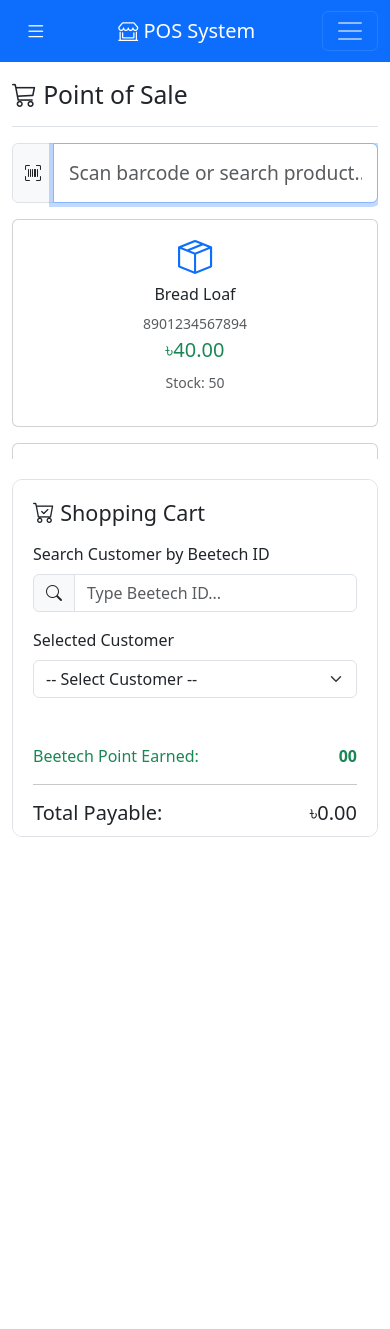
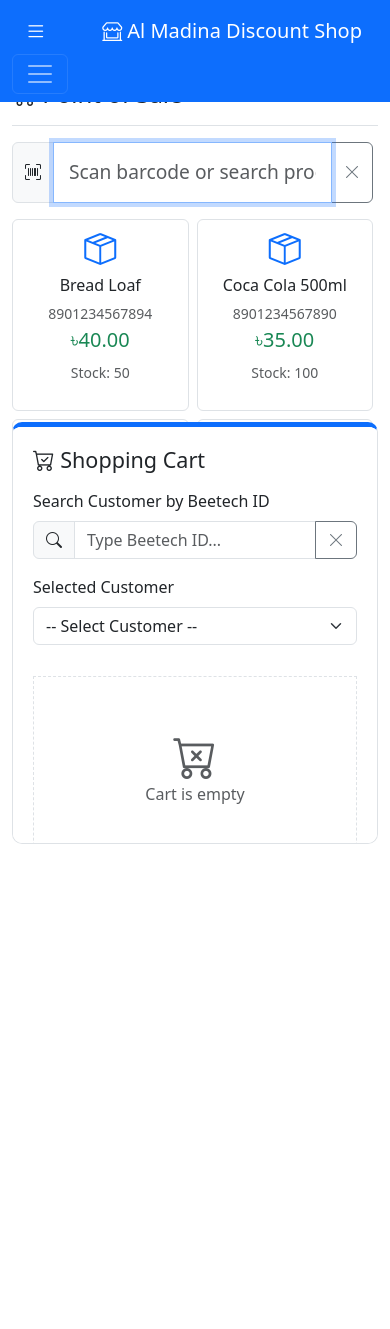
Before and after one commit to arefin-nabil/ADS-POS_Web_Sofrware, a PHP site: page /pos.php in a window 390 px wide. Before the commit the page ends 837 px from the top, so only its background shows below. Run offline with PHP 8.4, Linux system fonts and the light colour scheme; a user stored in the database is signed in; data comes from the database, SQL or seed files in the repository.

Commit message:
minor updates

```diff
--- a/header.php
+++ b/header.php
@@ -161,7 +161,7 @@ $theme = isset($_COOKIE['theme']) ? $_COOKIE['theme'] : 'light';
                 <i class="bi bi-list fs-4"></i>
             </button>
             <a class="navbar-brand" href="dashboard.php">
-                <i class="bi bi-shop-window"></i> POS System
+                <i class="bi bi-shop-window"></i> Al Madina Discount Shop
             </a>
             <button class="navbar-toggler" type="button" data-bs-toggle="collapse" data-bs-target="#navbarNav">
                 <span class="navbar-toggler-icon"></span>
--- a/pos.php
+++ b/pos.php
@@ -66,30 +66,35 @@ $customers = $conn->query("SELECT * FROM customers ORDER BY name");
 ?>
 
 <style>
+    /* --- DESKTOP LAYOUT --- */
     .pos-container {
         display: grid;
         grid-template-columns: 1fr 400px;
         gap: 20px;
         height: calc(100vh - 150px);
+        /* Fixed height for desktop */
     }
 
     .products-panel {
         overflow-y: auto;
+        padding-right: 5px;
     }
 
     .cart-panel {
-        background: var(--bs-body-bg);
+        background: var(--bs-card-bg, var(--bs-body-bg));
         border: 1px solid var(--bs-border-color);
         border-radius: 10px;
         padding: 20px;
         display: flex;
         flex-direction: column;
+        height: 100%;
     }
 
     .cart-items {
         flex: 1;
         overflow-y: auto;
         margin: 15px 0;
+        min-height: 100px;
     }
 
     .cart-item {
@@ -100,12 +105,15 @@ $customers = $conn->query("SELECT * FROM customers ORDER BY name");
         margin-bottom: 10px;
         border: 1px solid var(--bs-border-color);
         border-radius: 5px;
+        background-color: rgba(0, 0, 0, 0.02);
     }
 
     .product-card {
         cursor: pointer;
         transition: all 0.3s;
         height: 100%;
+        border: 1px solid var(--bs-border-color);
+        background: var(--bs-card-bg);
     }
 
     .product-card:hover {
@@ -118,6 +126,7 @@ $customers = $conn->query("SELECT * FROM customers ORDER BY name");
         padding: 15px;
     }
 
+    /* Customer Search Dropdown */
     .customer-search-dropdown {
         position: absolute;
         z-index: 1000;
@@ -127,7 +136,7 @@ $customers = $conn->query("SELECT * FROM customers ORDER BY name");
         background: var(--bs-body-bg);
         border: 1px solid var(--bs-border-color);
         border-radius: 5px;
-        box-shadow: 0 4px 6px rgba(0, 0, 0, 0.1);
+        box-shadow: 0 4px 6px rgba(0, 0, 0, 0.3);
         display: none;
     }
 
@@ -139,6 +148,7 @@ $customers = $conn->query("SELECT * FROM customers ORDER BY name");
         padding: 10px 15px;
         cursor: pointer;
         border-bottom: 1px solid var(--bs-border-color);
+        color: var(--bs-body-color);
     }
 
     .customer-search-item:hover {
@@ -149,9 +159,50 @@ $customers = $conn->query("SELECT * FROM customers ORDER BY name");
         border-bottom: none;
     }
 
+    /* --- MOBILE RESPONSIVE UPDATES --- */
     @media (max-width: 991.98px) {
         .pos-container {
-            grid-template-columns: 1fr !important;
+            display: flex;
+            flex-direction: column;
+            height: auto !important;
+            /* Allow full page scrolling */
+            gap: 20px;
+            padding-bottom: 30px;
+        }
+
+        .products-panel {
+            max-height: none !important;
+            height: auto !important;
+            overflow: visible !important;
+            border-bottom: 1px solid var(--bs-border-color);
+            padding-bottom: 20px;
+        }
+
+        .cart-panel {
+            height: auto !important;
+            width: 100%;
+            border-top: 5px solid var(--bs-primary);
+        }
+
+        .cart-items {
+            flex: none !important;
+            height: auto !important;
+            max-height: 300px;
+            overflow-y: auto;
+            border: 1px dashed var(--bs-border-color);
+            padding: 5px;
+        }
+
+        .h2 {
+            font-size: 1.5rem;
+        }
+
+        .product-card .card-body {
+            padding: 10px;
+        }
+
+        .display-4 {
+            font-size: 2rem;
         }
     }
 </style>
@@ -168,26 +219,28 @@ $customers = $conn->query("SELECT * FROM customers ORDER BY name");
 <?php endif; ?>
 
 <div class="pos-container">
-    <!-- Products Panel -->
     <div class="products-panel">
         <div class="mb-3">
             <div class="input-group">
                 <span class="input-group-text"><i class="bi bi-upc-scan"></i></span>
                 <input type="text" class="form-control barcode-input" id="barcodeInput"
                     placeholder="Scan barcode or search product..." autofocus>
+                <button class="btn btn-outline-secondary" type="button" onclick="clearProductSearch()">
+                    <i class="bi bi-x-lg"></i>
+                </button>
             </div>
         </div>
 
-        <div class="row g-3" id="productsGrid">
+        <div class="row g-2 g-md-3" id="productsGrid">
             <?php
             $products = $conn->query("SELECT * FROM products WHERE stock > 0 ORDER BY name");
             while ($product = $products->fetch_assoc()):
             ?>
-                <div class="col-md-3">
+                <div class="col-6 col-md-3">
                     <div class="card product-card" onclick='addToCart(<?php echo json_encode($product); ?>)'>
                         <div class="card-body text-center">
                             <i class="bi bi-box-seam display-4 text-primary"></i>
-                            <h6 class="mt-2"><?php echo $product['name']; ?></h6>
+                            <h6 class="mt-2 text-truncate"><?php echo $product['name']; ?></h6>
                             <p class="text-muted small mb-1"><?php echo $product['barcode']; ?></p>
                             <h5 class="text-success">৳<?php echo number_format($product['selling_price'], 2); ?></h5>
                             <small class="text-muted">Stock: <?php echo $product['stock']; ?></small>
@@ -198,7 +251,6 @@ $customers = $conn->query("SELECT * FROM customers ORDER BY name");
         </div>
     </div>
 
-    <!-- Cart Panel -->
     <div class="cart-panel">
         <h4 class="mb-3"><i class="bi bi-cart-check"></i> Shopping Cart</h4>
 
@@ -208,6 +260,9 @@ $customers = $conn->query("SELECT * FROM customers ORDER BY name");
                 <span class="input-group-text"><i class="bi bi-search"></i></span>
                 <input type="text" class="form-control" id="customerSearch"
                     placeholder="Type Beetech ID..." autocomplete="off">
+                <button class="btn btn-outline-secondary" type="button" onclick="clearCustomerSearch()">
+                    <i class="bi bi-x-lg"></i>
+                </button>
             </div>
             <div class="customer-search-dropdown" id="customerDropdown"></div>
         </div>
@@ -237,10 +292,10 @@ $customers = $conn->query("SELECT * FROM customers ORDER BY name");
             </div>
         </div>
 
-        <div class="cart-summary">
+        <div class="cart-summary mt-auto">
             <div class="d-flex justify-content-between mb-2 text-success">
                 <span>Beetech Point Earned:</span>
-                <strong id="discount">00</strong>
+                <strong id="discount">0.00</strong>
             </div>
             <hr>
             <div class="d-flex justify-content-between mb-3">
@@ -284,6 +339,23 @@ $customers = $conn->query("SELECT * FROM customers ORDER BY name");
                         echo json_encode($customersArray);
                         ?>;
 
+    // --- NEW: Clear Functions ---
+    function clearProductSearch() {
+        const input = document.getElementById('barcodeInput');
+        input.value = '';
+        input.focus();
+        // Trigger input event to reset the grid view
+        input.dispatchEvent(new Event('input'));
+    }
+
+    function clearCustomerSearch() {
+        const input = document.getElementById('customerSearch');
+        input.value = '';
+        input.focus();
+        document.getElementById('customerDropdown').classList.remove('show');
+    }
+    // ----------------------------
+
     // Customer search functionality
     document.getElementById('customerSearch').addEventListener('input', function(e) {
         const searchTerm = this.value.toLowerCase().trim();
@@ -321,8 +393,10 @@ $customers = $conn->query("SELECT * FROM customers ORDER BY name");
     document.addEventListener('click', function(e) {
         const dropdown = document.getElementById('customerDropdown');
         const searchInput = document.getElementById('customerSearch');
+        // Check if click is on clear button
+        const clearBtn = searchInput.nextElementSibling;
 
-        if (e.target !== searchInput && e.target !== dropdown) {
+        if (e.target !== searchInput && e.target !== dropdown && !dropdown.contains(e.target) && e.target !== clearBtn && !clearBtn.contains(e.target)) {
             dropdown.classList.remove('show');
         }
     });
@@ -358,7 +432,10 @@ $customers = $conn->query("SELECT * FROM customers ORDER BY name");
 
         cards.forEach(card => {
             const text = card.textContent.toLowerCase();
-            card.closest('.col-md-3').style.display = text.includes(search) ? '' : 'none';
+            const colDiv = card.closest('[class*="col-"]');
+            if (colDiv) {
+                colDiv.style.display = text.includes(search) ? '' : 'none';
+            }
         });
     });
 
@@ -415,7 +492,7 @@ $customers = $conn->query("SELECT * FROM customers ORDER BY name");
             </div>
         `;
             document.getElementById('subtotal').textContent = '৳0.00';
-            document.getElementById('discount').textContent = '';
+            document.getElementById('discount').textContent = '0.00';
             return;
         }
 
@@ -449,6 +526,7 @@ $customers = $conn->query("SELECT * FROM customers ORDER BY name");
 
         cartItemsDiv.innerHTML = html;
 
+        // Discount logic
         const discount = (subtotal * 0.05) / 6;
 
         document.getElementById('subtotal').textContent = '৳' + subtotal.toFixed(2);
```
